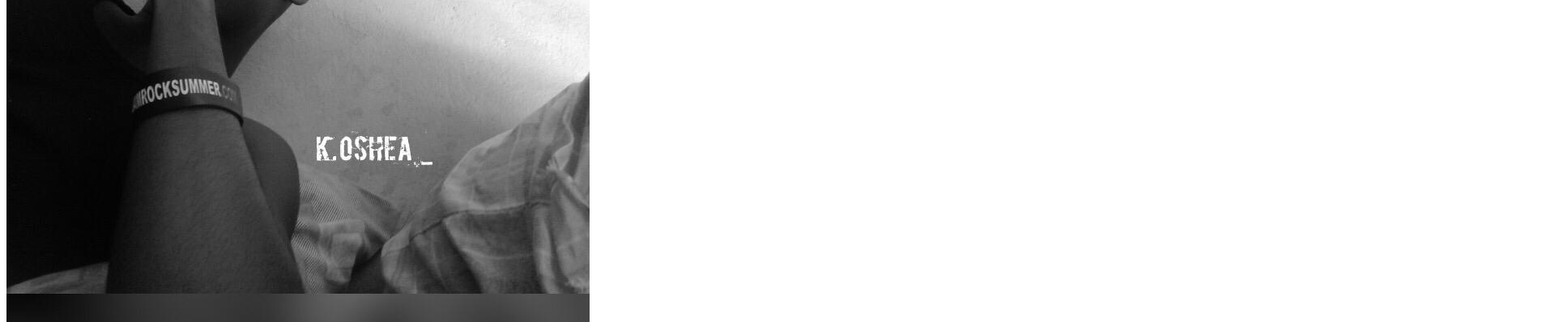
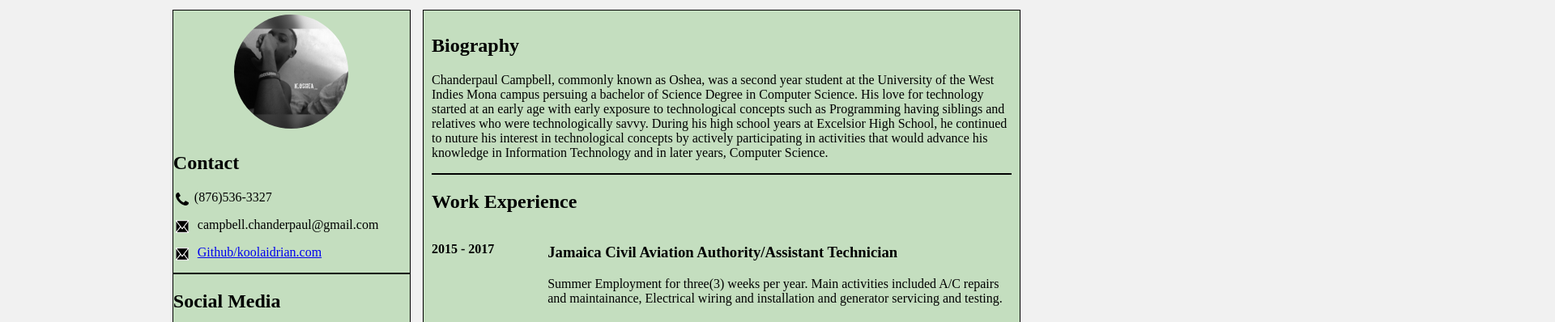
Before and after one commit to koolaidrian/koolaidrian.github.io, a plain HTML site: page index.html in a window 1280 px wide. Shown: the part 405-803 px from the top of the page at 81% size, 1920 px wide, since content can reach past the window. Drawn offline with Linux system fonts and the light colour scheme.

Commit message:
fixed link to style

```diff
--- a/index.html
+++ b/index.html
@@ -2,7 +2,7 @@
 <html>
   <head>
 
-    <link rel = "stylesheet"  type = "text/css" href = "stylesdemo.css">
+    <link rel = "stylesheet"  type = "text/css" href = "styles.css">
 
   </head>
 
```
